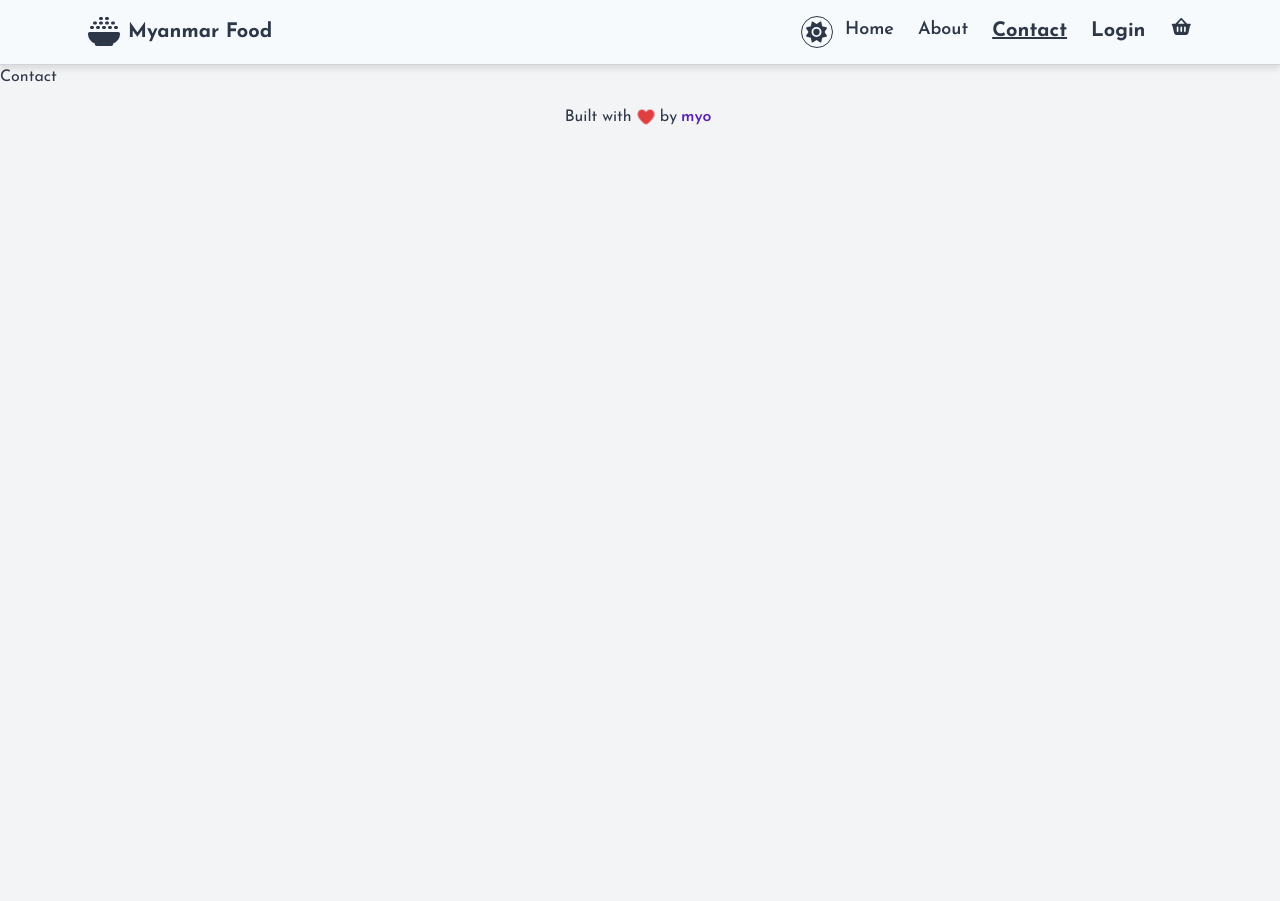
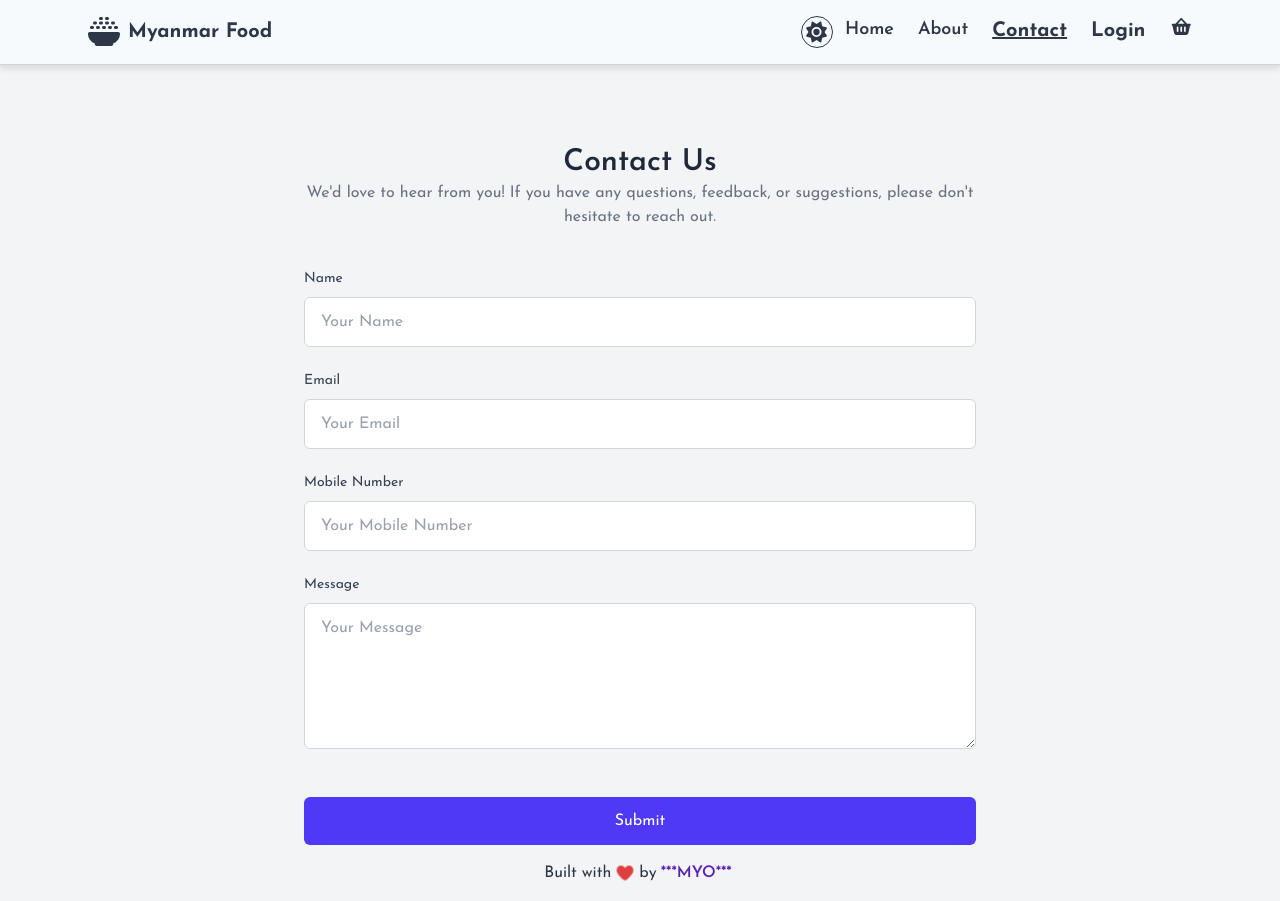
Before and after one commit to Mr-MyoHtet/MyanmarStore, a React (Vite) app in the folder frontend/myanmarstore-ui/: page /contact in a window 1280 px wide. Before the commit the page ends 800 px from the top, so only its background shows below. Built offline with nearby package versions, Linux system fonts and the light colour scheme.

Commit message:
add about page and contact page

```diff
--- a/frontend/myanmarstore-ui/src/components/About.jsx
+++ b/frontend/myanmarstore-ui/src/components/About.jsx
@@ -2,8 +2,34 @@ import React from 'react'
 
 const About = () => {
   return (
-    <div>About</div>
-  )
+    <div className=" mt-[60px] flex items-center justify-center px-4 max-w-[1152px] dark:text-normalbg mx-auto">
+      <div className="max-w-3xl text-center">
+        <h1 className="text-3xl md:text-4xl font-bold text-gray-800 mb-6 dark:text-normalbg">
+          About Myanmar Store
+        </h1>
+
+        <p className="text-gray-600 leading-relaxed mb-4 dark:text-normalbg">
+          Myanmar Store is a simple and modern web application built to showcase
+          authentic Myanmar food and products. The goal of this project is to
+          make traditional Myanmar cuisine more accessible and enjoyable for
+          everyone.
+        </p>
+
+        <p className="text-gray-600 leading-relaxed mb-4 dark:text-normalbg">
+          This project is built using <span className="font-medium">React</span>{" "}
+          for the frontend and styled with{" "}
+          <span className="font-medium dark:text-normalbg">Tailwind CSS</span> to ensure a clean,
+          responsive, and user-friendly experience.
+        </p>
+
+        <p className="text-gray-600 leading-relaxed mb-8 dark:text-normalbg">
+          Whether you are exploring new flavors or reconnecting with familiar
+          tastes, Myanmar Store aims to deliver a smooth and delightful browsing
+          experience.
+        </p>
+      </div>
+    </div>
+  );
 }
 
 export default About
--- a/frontend/myanmarstore-ui/src/components/Contact.jsx
+++ b/frontend/myanmarstore-ui/src/components/Contact.jsx
@@ -1,9 +1,89 @@
 import React from 'react'
+import PageTitle from './PageTitle';
+import { Form } from 'react-router-dom';
 
 const Contact = () => {
   return (
-    <div>Contact</div>
-  )
+    <div className="max-w-[1152px] mx-auto">
+      {/* Page Title */}
+      <div className="max-w-2xl mx-auto pt-20 text-center text-center text-gray-600 dark:text-lighter flex flex-col items-center">
+        <h1 className="text-3xl font-semibold text-gray-800 dark:text-normalbg">
+          Contact Us
+        </h1>
+        <p className="text-gray-500 mb-10 dark:text-normalbg">
+          We'd love to hear from you! If you have any questions, feedback, or
+          suggestions, please don't hesitate to reach out.
+        </p>
+      </div>
+
+      {/* Contact Form */}
+      <div className="max-w-2xl mx-auto">
+        <form className="space-y-6">
+          {/* Name */}
+          <div>
+            <label className="block text-sm font-medium text-gray-700 mb-2 dark:text-normalbg">
+              Name
+            </label>
+            <input
+              type="text"
+              placeholder="Your Name"
+            className="w-full bg-white text-gray-800 placeholder-gray-400
+           border border-gray-300 rounded-md px-4 py-3
+           focus:outline-none focus:ring-2 focus:ring-indigo-500 focus:border-indigo-500"            />
+          </div>
+
+          {/* Email */}
+          <div>
+            <label className="block text-sm font-medium text-gray-700 mb-2 dark:text-normalbg">
+              Email
+            </label>
+            <input
+              type="email"
+              placeholder="Your Email"
+              className="w-full bg-white text-gray-800 placeholder-gray-400
+           border border-gray-300 rounded-md px-4 py-3
+           focus:outline-none focus:ring-2 focus:ring-indigo-500 focus:border-indigo-500"            />
+          </div>
+
+          {/* Mobile Number */}
+          <div>
+            <label className="block text-sm font-medium text-gray-700 mb-2 dark:text-normalbg">
+              Mobile Number
+            </label>
+            <input
+              type="tel"
+              placeholder="Your Mobile Number"
+              className="w-full bg-white text-gray-800 placeholder-gray-400
+           border border-gray-300 rounded-md px-4 py-3
+           focus:outline-none focus:ring-2 focus:ring-indigo-500 focus:border-indigo-500"            />
+          </div>
+
+          {/* Message */}
+          <div>
+            <label className="block text-sm font-medium text-gray-700 mb-2 dark:text-normalbg">
+              Message
+            </label>
+            <textarea
+            rows="5"
+            placeholder="Your Message"
+          className="w-full bg-white text-gray-800 placeholder-gray-400
+           border border-gray-300 rounded-md px-4 py-3
+           focus:outline-none focus:ring-2 focus:ring-indigo-500 focus:border-indigo-500"            ></textarea>
+          </div>
+
+          {/* Submit Button */}
+          <div className="pt-4">
+            <button
+              type="submit"
+              className="w-full bg-indigo-600 text-white font-medium py-3 rounded-md hover:bg-indigo-700 transition duration-200"
+            >
+              Submit
+            </button>
+          </div>
+        </form>
+      </div>
+    </div>
+  );
 }
 
 export default Contact
--- a/frontend/myanmarstore-ui/src/components/Footer/Footer.jsx
+++ b/frontend/myanmarstore-ui/src/components/Footer/Footer.jsx
@@ -7,7 +7,7 @@ const Footer =() => {
             Built with
             <FontAwesomeIcon icon={faHeart} className="footer-icon" aria-hidden="true"/>
             by
-            <a href="https://eazybytes.com" target="_blank" rel="noreferrer">myo</a>
+            <a href="https://eazybytes.com" target="_blank" rel="noreferrer"> ***MYO***</a>
         </footer>
     );
 }
```
Also changed, not shown: frontend/myanmarstore-ui/src/components/Home.jsx (line endings or trailing spaces).
